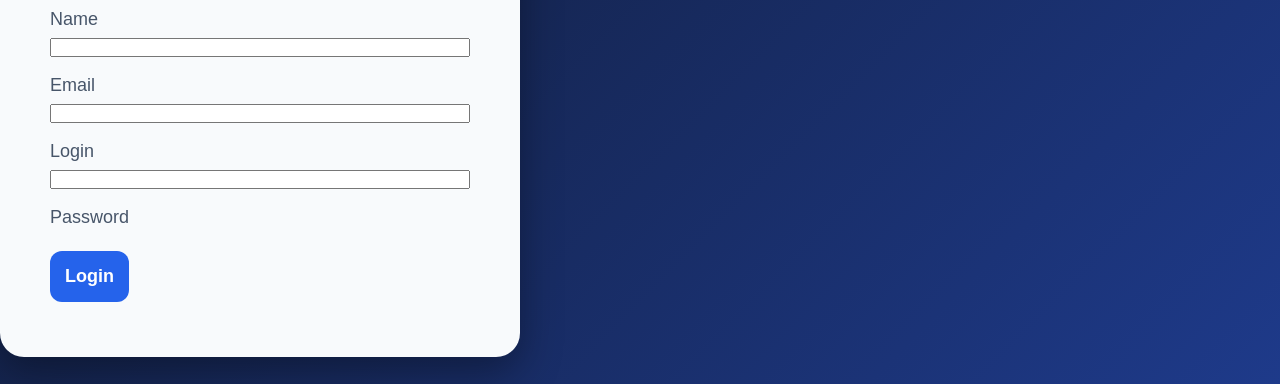
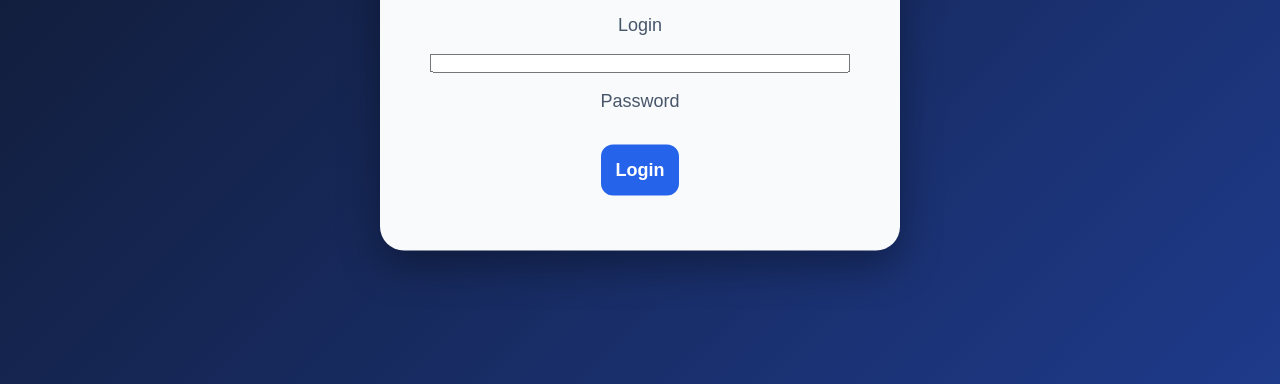
Before and after one commit to Artemjdjdjdjs/Final_project, a plain HTML site: page sign.html in a window 1280 px wide. Shown: the part 416-800 px from the top of the page. Drawn offline with Linux system fonts and the light colour scheme.

Commit message:
center form

```diff
--- a/style/form.css
+++ b/style/form.css
@@ -17,7 +17,9 @@ body{
     color: #0f172a;
 
     position: absolute;
-    top:35%;
+    left: 50%;
+    top: 50%;
+    transform: translate(-50%, -50%);
 
     /* збільшив внутрішні відступи */
     padding: 55px 50px;
@@ -28,12 +30,14 @@ body{
     border-radius: 24px;
 
     box-shadow: 0 15px 40px rgba(0,0,0,0.35);
+    text-align: center;
 }
 
 .tx{
     display: flex;
     flex-direction: column;
     gap: 18px;
+    padding-bottom: 10px;
 }
 
 
```
